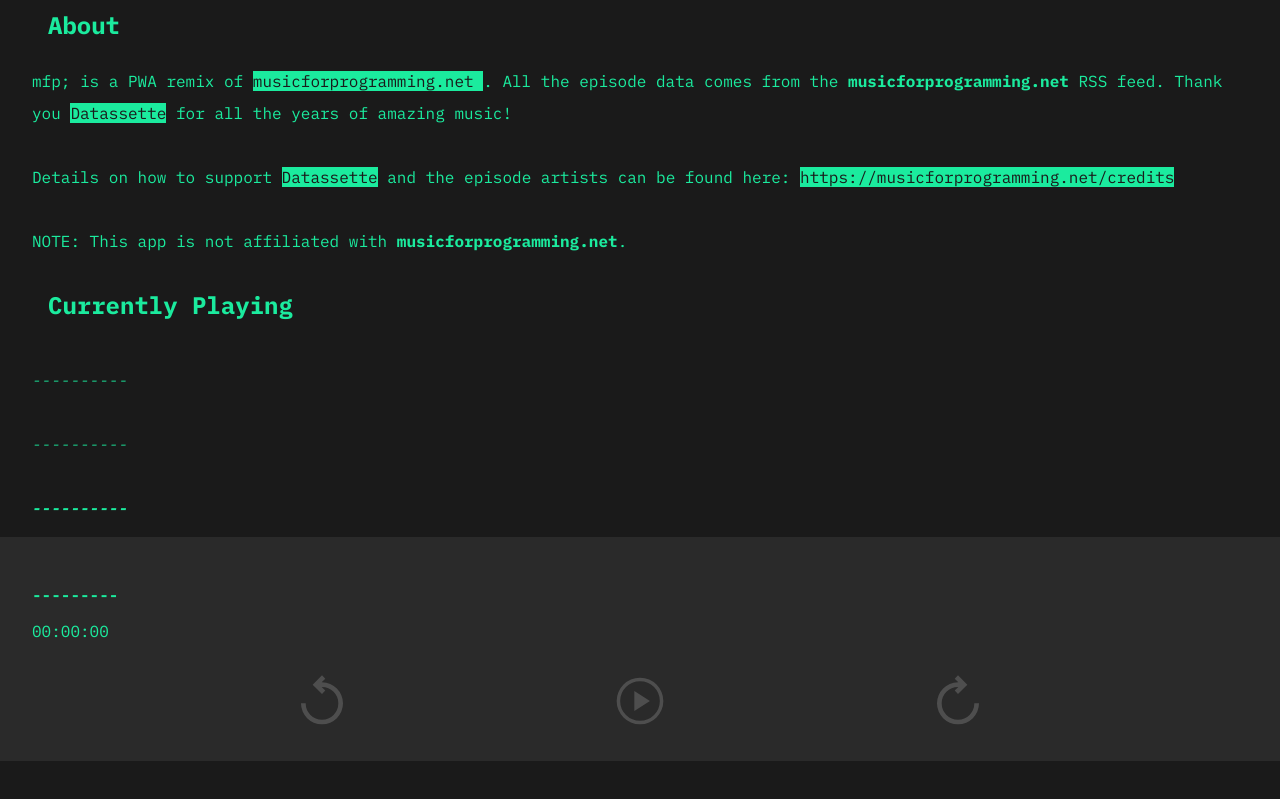
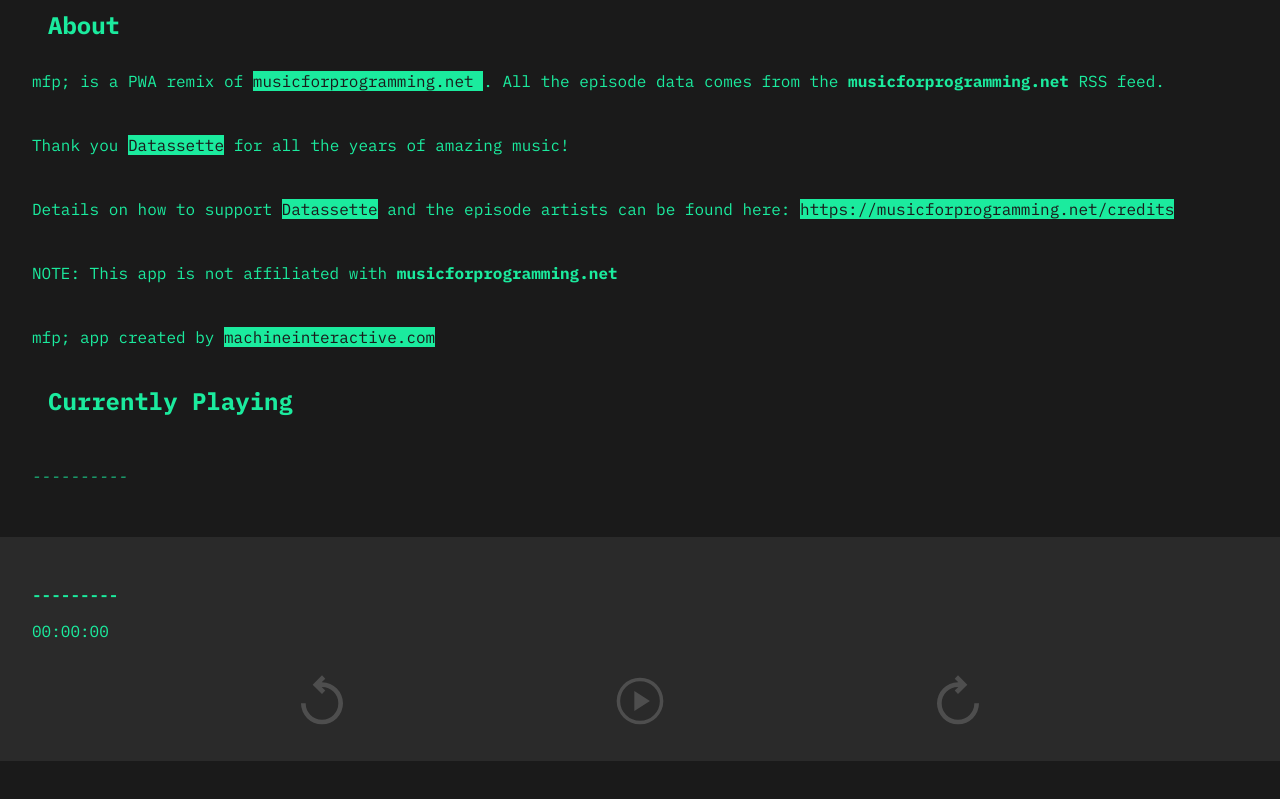
Before and after one commit to machineinteractive/mfp-app, a website built with Vite: page index.html in a window 1280 px wide. Both pictures are taken after a click on the element "mfp;". Shown: the part 39-838 px from the top of the page. Built offline with nearby package versions, Linux system fonts and the light colour scheme.

Commit message:
update about page text

```diff
--- a/index.html
+++ b/index.html
@@ -506,10 +506,11 @@
       <a href="https://musicforprogramming.net" target="_blank" rel="noopener noreferrer">
         musicforprogramming.net
       </a>.
-      All the episode data comes from the <b>musicforprogramming.net</b> RSS feed. Thank you <a
-        href="https://datassette.net/" target="_blank" rel="noopener noreferrer">Datassette</a> for all
-      the
-      years of amazing music!
+      All the episode data comes from the <b>musicforprogramming.net</b> RSS feed.
+    </p>
+
+    <p>Thank you <a href="https://datassette.net/" target="_blank" rel="noopener noreferrer">Datassette</a> for all
+      the years of amazing music!
     </p>
 
     <p>Details on how to support <a href="https://datassette.net/" target="_blank"
@@ -518,7 +519,12 @@
         rel="noopener noreferrer">https://musicforprogramming.net/credits</a>
     </p>
 
-    <p>NOTE: This app is not affiliated with <b>musicforprogramming.net</b>.</p>
+    <p>NOTE: This app is not affiliated with <b>musicforprogramming.net</b></p>
+
+    <p>
+      mfp; app created by <a href="https://machineinteractive.com" target="_blank"
+        rel="noopener noreferrer">machineinteractive.com</a>
+    </p>
 
     <h2 style="padding-bottom: 1em;">Currently Playing</h2>
     <h3 id="currently-playing-title" style="padding-bottom: 1em;"></h3>
```
Also changed, not shown: templates/index.html (+11 -5 lines).
